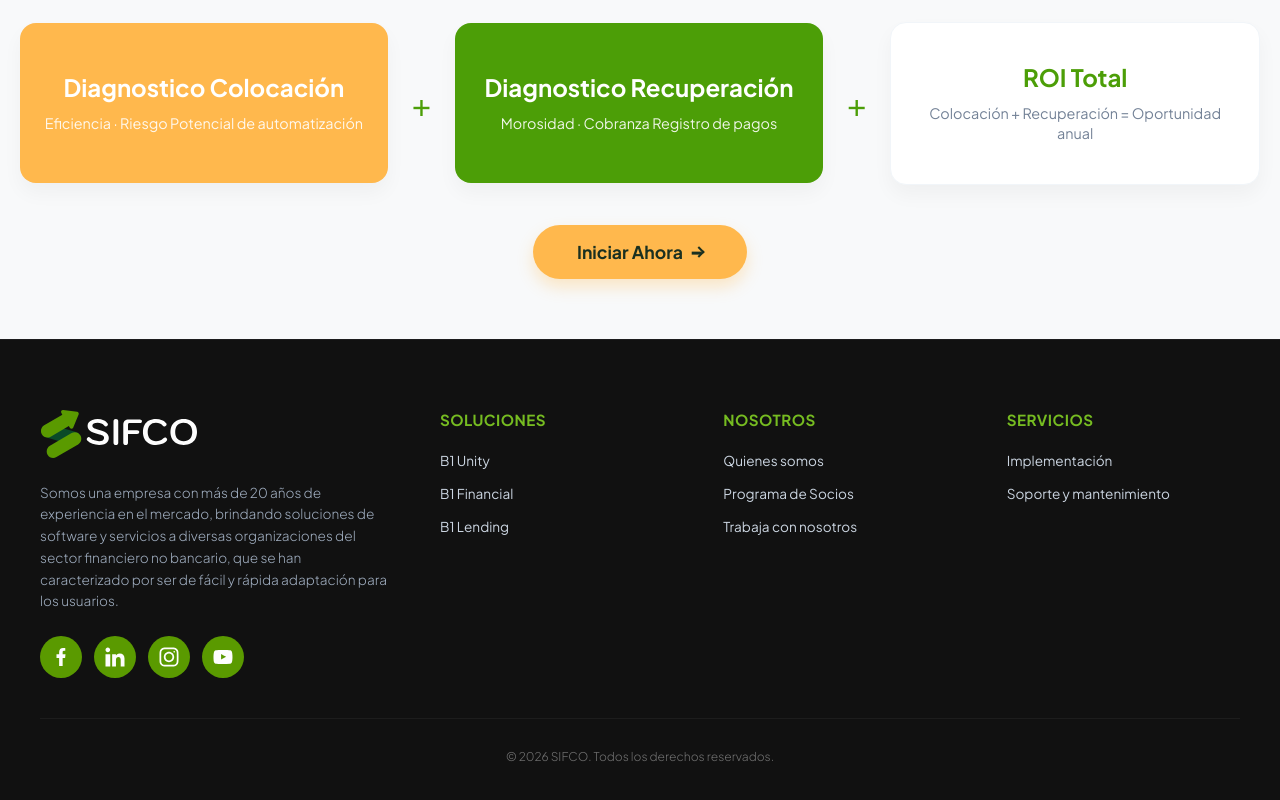
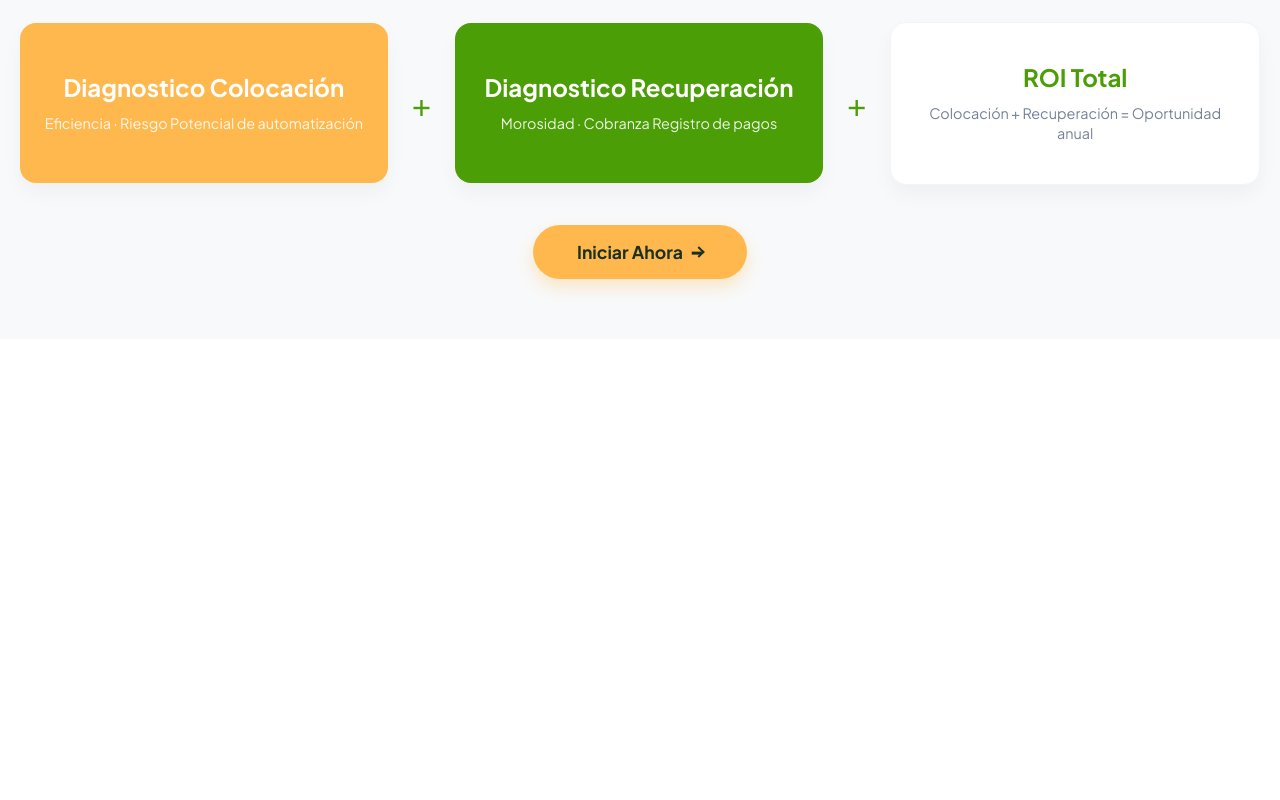
Before and after one commit to AdanTouchPoint/sifco-calculator, a React (Vite) app: page / in a window 1280 px wide. Shown: the part 1287-2087 px from the top of the page. After the commit the page ends 1626 px from the top, so only its background shows below. Built offline with nearby package versions, Linux system fonts and the light colour scheme.

Commit message:
footer OFF

```diff
--- a/src/App.tsx
+++ b/src/App.tsx
@@ -11,7 +11,7 @@ import StepSeven from './components/StepSeven'
 import StepEight from './components/StepEight'
 import LeadForm from './components/LeadForm'
 import { Resultados } from './components/Resultados'
-import Footer from './components/Footer'
+//import Footer from './components/Footer'
 
 function App() {
   const currentStep = useCalculatorStore((state) => state.currentStep);
@@ -29,7 +29,7 @@ function App() {
         {currentStep === 8 && <StepEight />}
         {currentStep === 9 && <LeadForm />}
         {currentStep === 10 && <Resultados />}
-        <Footer />
+        {/*<Footer />*/}
       </div>
 
     </>
```
